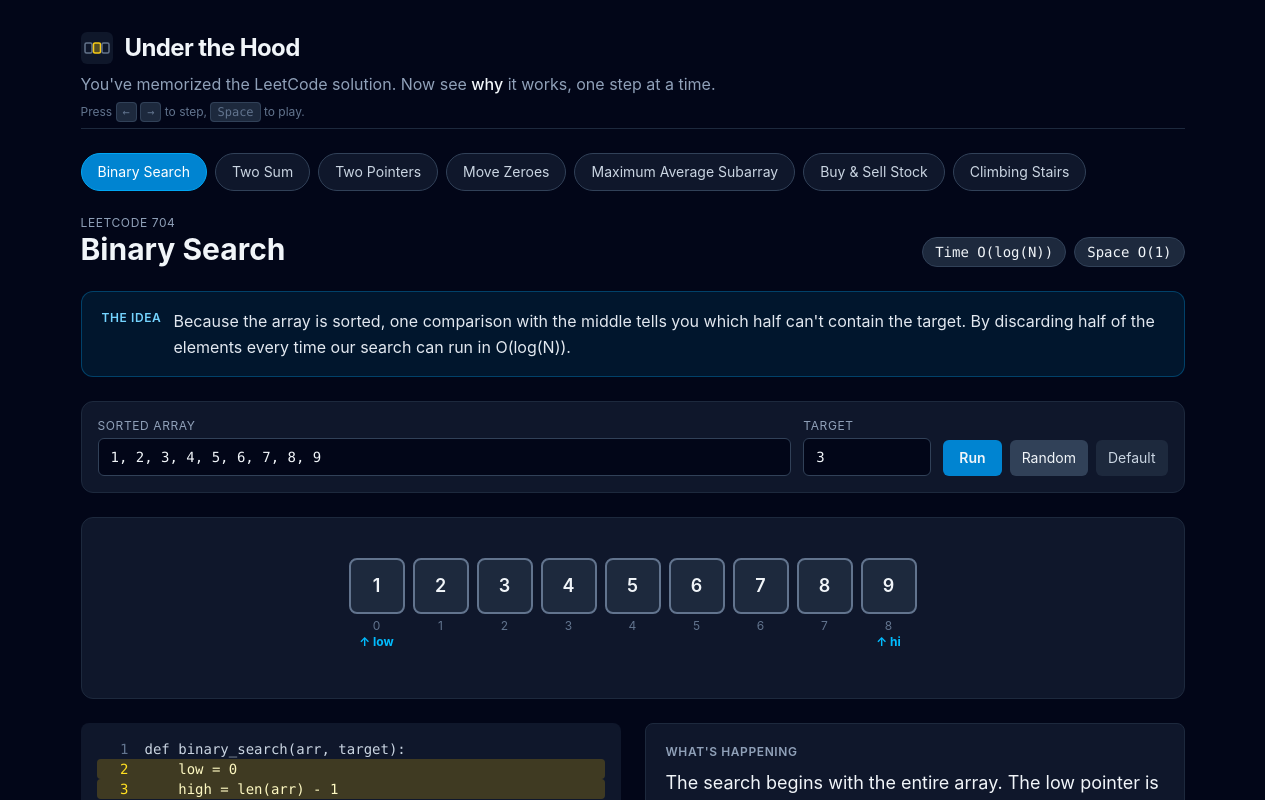
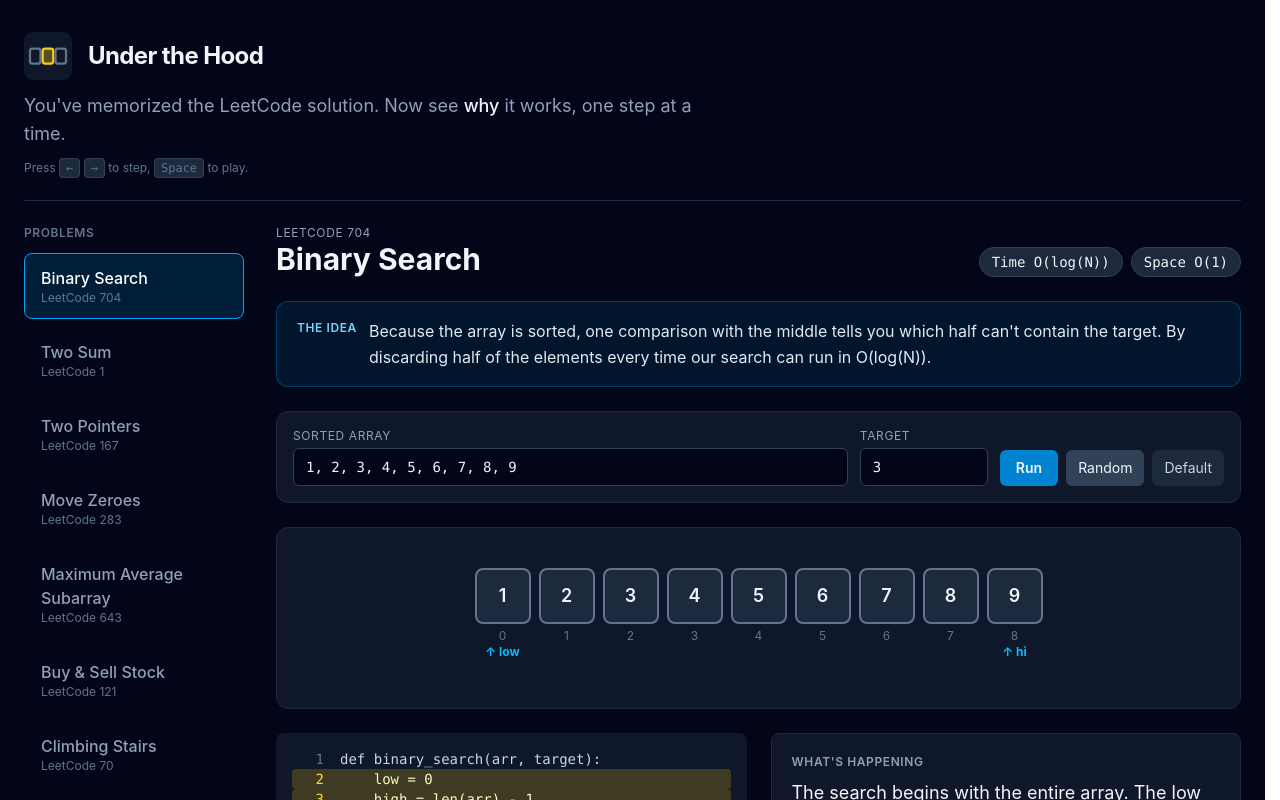
Before and after one commit to max-dean05/under-the-hood, a React (Vite) app: page / in a window 1280 px wide. Shown: the top 800 px of the page. Built offline with nearby package versions, Linux system fonts and the light colour scheme.

Commit message:
moved module tabs to side panel next to main content

```diff
--- a/src/App.jsx
+++ b/src/App.jsx
@@ -86,16 +86,16 @@ function App() {
   return (
     <>
       <div className="min-h-screen bg-slate-950 text-slate-100">
-        <div className="max-w-6xl mx-auto px-6 py-8 flex flex-col gap-6">
+        <div className="max-w-7xl mx-auto px-6 py-8 flex flex-col gap-6">
           {/* Page Header */}
-          <div className="flex flex-col gap-2 pb-2 border-b border-slate-800">
-            <div className="flex items-center gap-3">
-              <img src="/favicon.svg" alt="" className="w-8 h-8" />
+          <div className="flex flex-col gap-3 pb-6 border-b border-slate-800">
+            <div className="flex items-center gap-4">
+              <img src="/favicon.svg" alt="" className="w-12 h-12" />
               <h1 className="text-2xl font-bold tracking-tight">
                 Under the Hood
               </h1>
             </div>
-            <p className="text-slate-400 max-w-2xl">
+            <p className="text-lg text-slate-400 max-w-2xl">
               You've memorized the LeetCode solution. Now see{" "}
               <span className="text-slate-100 font-medium">why</span> it works,
               one step at a time.
@@ -116,23 +116,35 @@ function App() {
             </p>
           </div>
 
-          {/* Module tabs */}
-          <nav className="flex flex-wrap gap-2">
+          {/* Sidebar + main content are split */}
+          <div className="grid grid-cols-1 lg:grid-cols-[220px_minmax(0,1fr)] gap-8 items-start">
+            {/* Sidebar: module tabs */}
+            <aside className="lg:sticky lg:top-6">
+              <h2 className="text-xs font-semibold uppercase tracking-wider text-slate-500 mb-3">
+                Problems
+              </h2>
+              <nav className="flex lg:flex-col gap-2 overflow-x-auto lg:overflow-visible pb-2 lg:pb-0">
                 {modules.map((m) => (
                   <button
                     key={m.id}
                     onClick={() => switchModule(m.id)}
-                className={`px-4 py-2 rounded-full text-sm border transition-colors ${
+                    className={`shrink-0 text-left px-4 py-3 rounded-lg border transition-colors ${
                       m.id === moduleId
-                    ? "bg-sky-600 border-sky-500 text-white"
-                    : "bg-slate-900 border-slate-700 text-slate-300 hover:bg-slate-800"
+                        ? "bg-sky-500/15 border-sky-500 text-white"
+                        : "border-transparent text-slate-400 hover:bg-slate-900 hover:text-slate-200"
                     }`}
                   >
-                {m.title}
+                    <span className="block font-medium">{m.title}</span>
+                    <span className="block text-xs text-slate-500">
+                      {m.problem}
+                    </span>
                   </button>
                 ))}
               </nav>
+            </aside>
 
+            {/* Main content */}
+            <main className="flex flex-col gap-6 min-w-0">
               {/* Header */}
               <header className="flex flex-wrap items-end justify-between gap-4">
                 <div>
@@ -167,7 +179,6 @@ function App() {
               {/* Visualization */}
               <section className="bg-slate-900 border border-slate-800 rounded-xl px-6 pt-10 pb-6 flex flex-col items-center overflow-x-auto">
                 {step.array && <ArrayView step={step} />}
-
                 {step.map && (
                   <HashMapView
                     map={step.map}
@@ -185,7 +196,7 @@ function App() {
 
                 {/* Right side: Explanation on top, variables below it */}
                 <div className="flex flex-col gap-6">
-              <div className="bg-slate-900 border border-slate-800 rounded-lg p-5 min-h-61">
+                  <div className="bg-slate-900 border border-slate-800 rounded-lg p-5 min-h-70">
                     <h2 className="text-xs font-semibold uppercase tracking-wider text-slate-400 mb-2">
                       What's happening
                     </h2>
@@ -259,6 +270,8 @@ function App() {
                   ))}
                 </div>
               </div>
+            </main>
+          </div>
         </div>
       </div>
     </>
```
Lines whose indentation alone changed are shown as unchanged.
